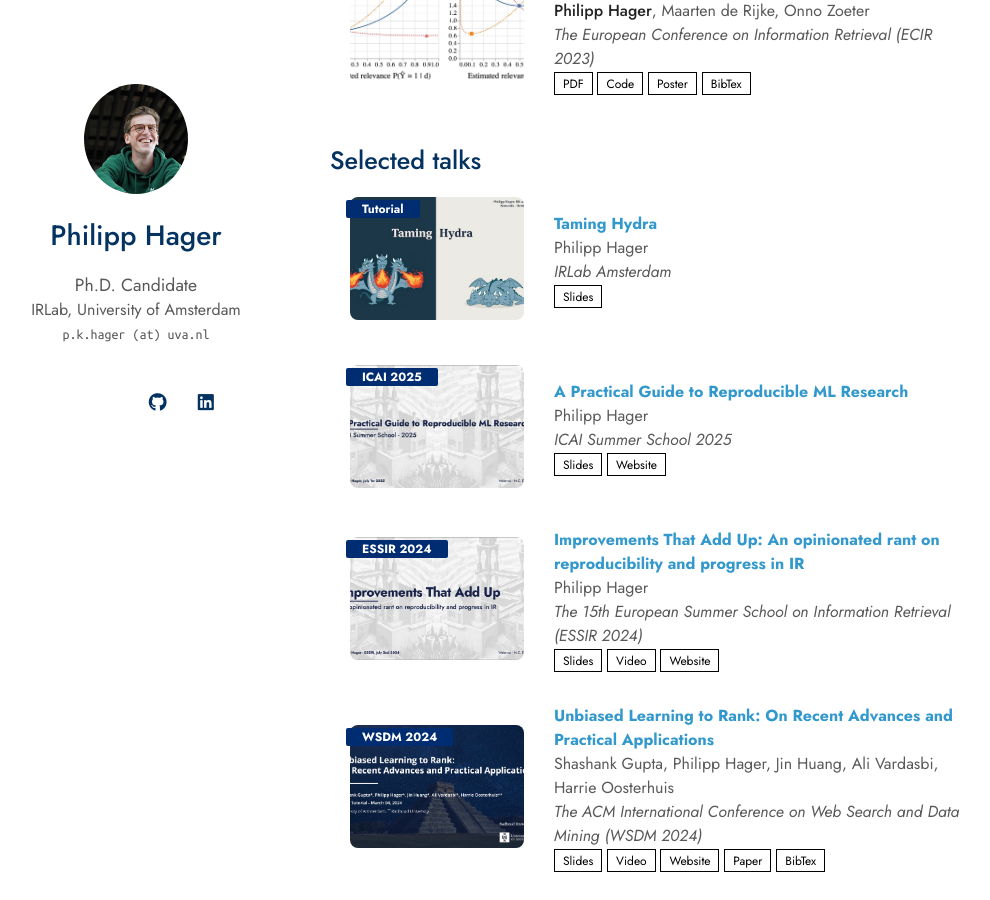
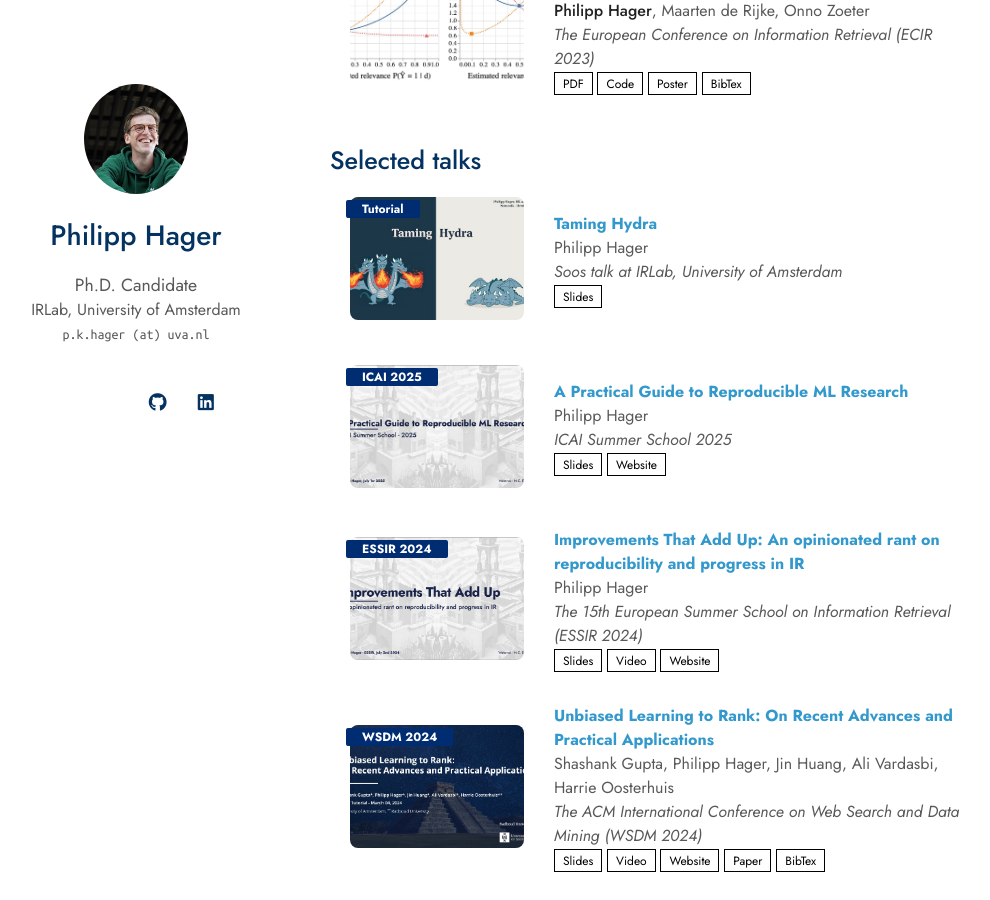
Before and after one commit to philipphager/philipphager.github.io, a Jekyll site: the page built from index.md, in a window 1280 px wide and 900 px high, scrolled down 1133 px. Shown: the whole window, without its empty margins (140-1130 px from the left). Built offline with Jekyll 4.4.1, drawn with Linux system fonts in a browser that asks for light colours; nearby versions of some CDN libraries; a style sheet for code colours, icons or effects is not loaded; our own code applies the rules of GitHub Pages for plain Markdown files.

Commit message:
Update talks.yml

```diff
--- a/_data/talks.yml
+++ b/_data/talks.yml
@@ -2,7 +2,7 @@ main:
   - title: "Taming Hydra"
     authors: Philipp Hager
     conference_short: Tutorial
-    conference: IRLab Amsterdam
+    conference: Soos talk at IRLab, University of Amsterdam
     slides: ./assets/talks/2025-10-07-hydra-tutorial.pdf
     website:
     bibtex:
```
